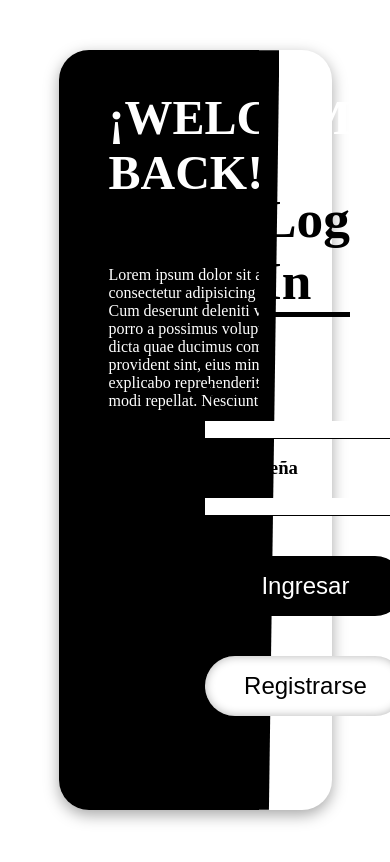
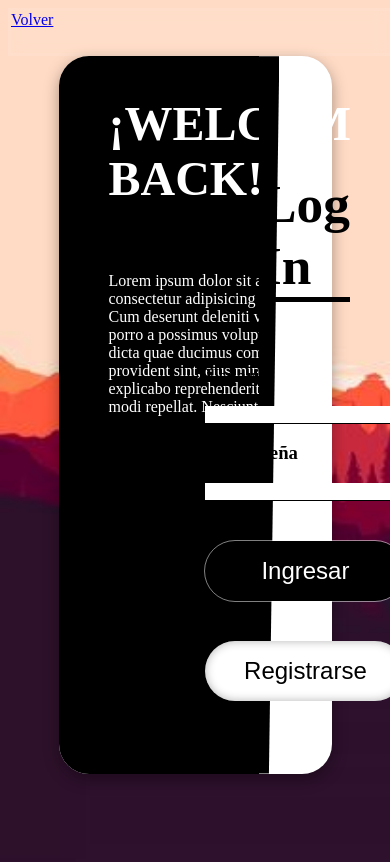
Before and after one commit to aleaster/Web_proyect_pp, a website: page views/Login.html in a window 390 px wide. Drawn offline with nearby package versions, Linux system fonts and the light colour scheme.

Commit message:
Login mejorado 2.0 -Faltan media querys-

```diff
--- a/scss/login_styles.scss
+++ b/scss/login_styles.scss
@@ -1,8 +1,7 @@
 body{
-    height: 100vh;
-    display: flex;
-    justify-content: center;
-    align-items: center;
+    background-image: url(../images/bg.jpg);
+    background-size: cover;
+    background-repeat: no-repeat;
 }
 
 p{
@@ -32,10 +31,27 @@ input{
     animation-delay: 1.5s;
 }
 
+#navi{
+    width: 100vw;
+    height: 5vh;
+    border: 3px solid #fafafa10;
+    background: #fafafa10;
+    backdrop-filter: blur(0.4rem);
+    -webkit-backdrop-filter: blur(0.4rem);
+}
+
+#super{
+    height: 95vh;
+    display: flex;
+    justify-content: center;
+    // align-items: center;
+}
+
 #main{
+    background-color: white;
     position:absolute;
     width: 70vw;
-    height: 90vh;
+    height: 85vh;
     display: grid;
     grid-template-columns: 3fr 2fr 2fr 3fr;
     border-radius: 30px;
@@ -67,6 +83,7 @@ input{
 
 #contenmelo{
     color: black;
+
     font-style: bold;
     grid-column: 3/5;
     display: flex;
@@ -89,6 +106,22 @@ input{
     background-color: black;
     color: white;
     font-size: 24px;
+
+    outline: 1px solid;
+    outline-color: rgba(255, 255, 255, 0);
+    outline-offset: 0px;
+    text-shadow: none;
+    -webkit-transition: all 1250ms cubic-bezier(0.19, 1, 0.22, 1);
+    transition: all 1250ms cubic-bezier(0.19, 1, 0.22, 1);
+    outline-color: rgba(255, 255, 255, 0.5);
+    outline-offset: 0px;
+    &:hover {
+        border: 1px solid;
+        box-shadow: inset 0 0 20px rgba(255, 255, 255, 0.5), 0 0 20px rgba(255, 255, 255, 0.2);
+        outline-offset: 15px;
+        outline-color: rgba(255, 255, 255, 0);
+        text-shadow: 1px 1px 2px #ecf0f2cf;
+    }
 }
 
 #reg{
--- a/views/Login.html
+++ b/views/Login.html
@@ -9,6 +9,12 @@
     </title>
 </head>
 <body>
+
+    <div id="navi">
+        <a href="../index.html">Volver</a>
+    </div>
+
+    <div id="super">
         <div id="main" class="animate__animated animate__fadeInDown">
             <div id="nigga1" class="animate__animated animate__fadeInLeft">
                 <h2 id="wel" class="animate__animated animate__fadeIn">¡WELCUM
@@ -29,5 +35,7 @@
                 <button id="reg">Registrarse</button>
             </div>
         </div>
+    </div>
+
 </body>
 </html>
```
Also changed, not shown: index.html (+1 -0 lines), css/login_styles.css, images/bg.jpg (added), 1 other file. Lines whose indentation alone changed are shown as unchanged.
